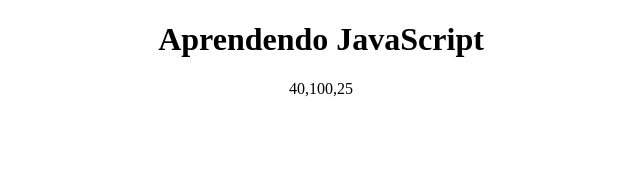
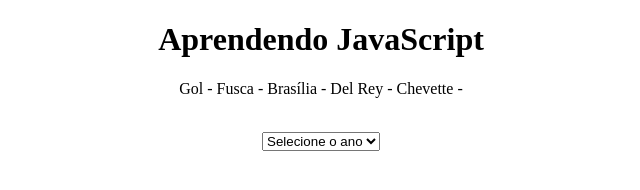
Before and after one commit to lleandrogon/javascript-2, a plain HTML site: page index.html in a window 1280 px wide. Shown: the whole page, without its empty margins (319-959 px from the left). Drawn offline with Linux system fonts and the light colour scheme.

Commit message:
Estudei condições e laços de repetição

```diff
--- a/index.html
+++ b/index.html
@@ -12,8 +12,11 @@
 </head>
 <body onresize="alert('Houve um redimensionamento')">
     <h1>Aprendendo JavaScript</h1>
+    <p id="teste"></p><br>
+    <select id="ano">
+        <option selected disabled>Selecione o ano</option>
+    </select>
 
-    <div id="teste"></div>
 
     <script src="js/index.js"></script>
 </body>
--- a/js/index.js
+++ b/js/index.js
@@ -1,8 +1,6 @@
-const numeros = [40,100,1,5,25,10];
-const maior20 = numeros.filter(filtragem);
+const carros = ["Gol", "Fusca", "Brasília", "Del Rey", "Chevette"];
+var tamanho = carros.length;
 
-document.getElementById("teste").innerHTML = maior20;
-
-function filtragem(value, index, array) {
-    return value > 20;
+for(let i = 0; i < tamanho; i++){
+    document.getElementById("teste").innerHTML += carros[i] + " - ";
 }
```
